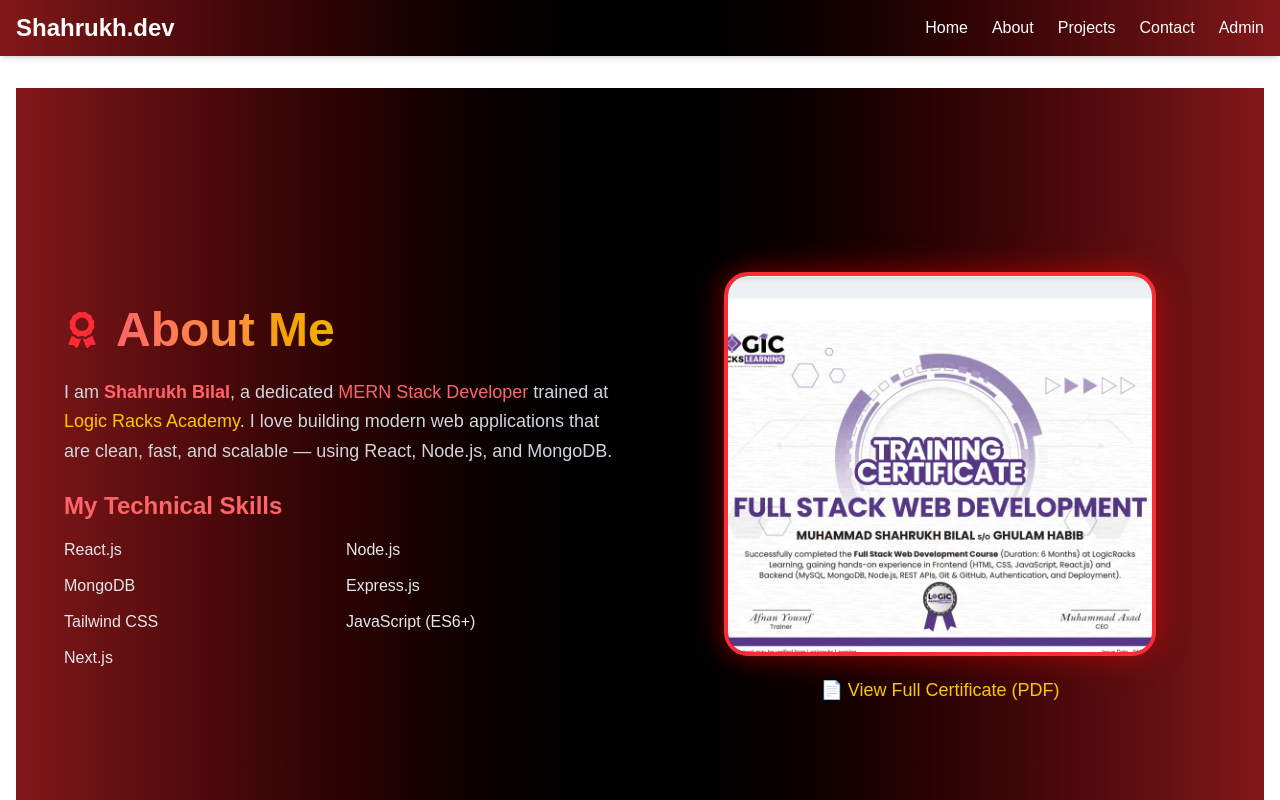
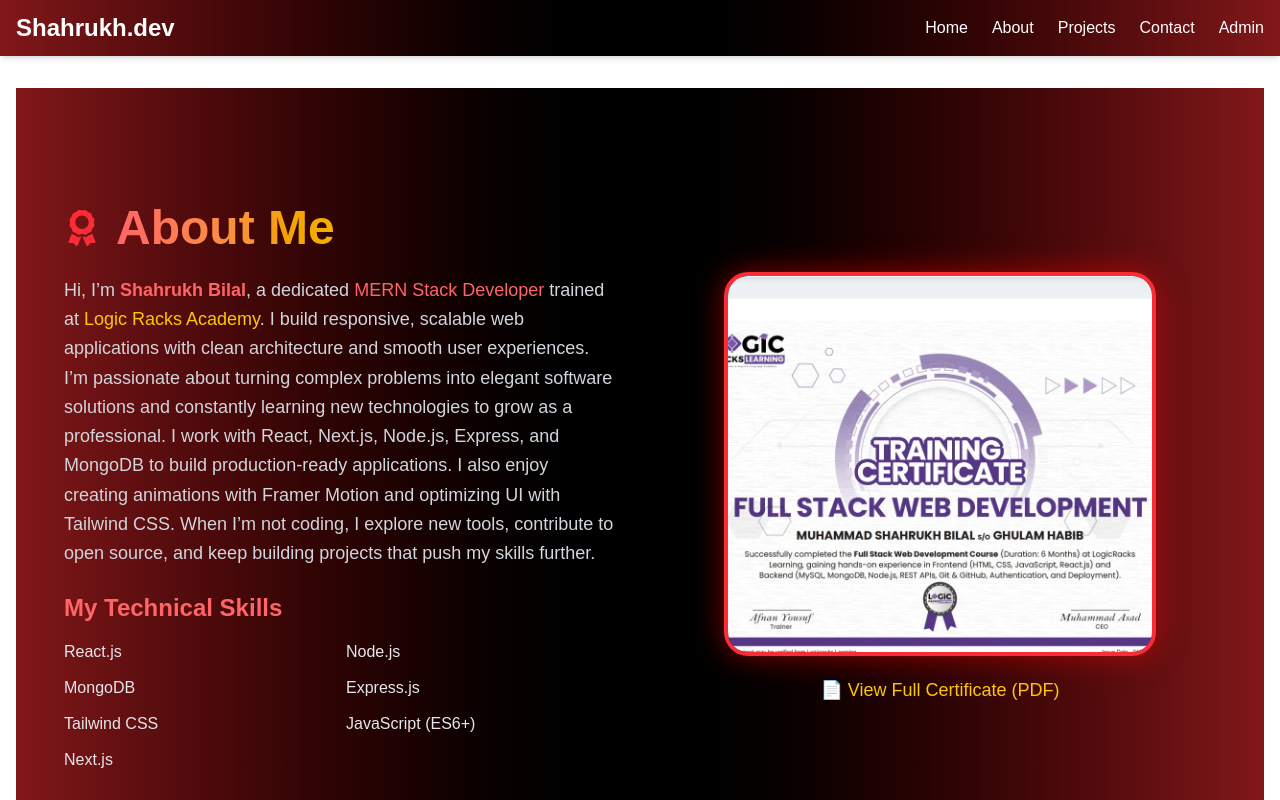
Before and after one commit to shahrukhbilal/Nextjsportfolioproject, a Next.js app: page /about in a window 1280 px wide. Shown: the top 800 px of the page. Built offline with nearby package versions, Linux system fonts and the light colour scheme.

Commit message:
About page updated

```diff
--- a/app/about/page.js
+++ b/app/about/page.js
@@ -27,13 +27,15 @@
             transition={{ duration: 1, delay: 0.3 }}
             className="text-gray-300 leading-relaxed text-base sm:text-lg mb-6"
           >
-            I am{" "}
+            Hi, I’m{" "}
             <span className="text-red-400 font-semibold">Shahrukh Bilal</span>, a
             dedicated <span className="text-red-400">MERN Stack Developer</span>{" "}
             trained at{" "}
-            <span className="text-yellow-400">Logic Racks Academy</span>. I love
-            building modern web applications that are clean, fast, and scalable —
-            using React, Node.js, and MongoDB.
+            <span className="text-yellow-400">Logic Racks Academy</span>. I build responsive, scalable web applications with clean architecture and smooth user experiences. I’m passionate about turning complex problems into elegant software solutions and constantly learning new technologies to grow as a professional.
+
+I work with React, Next.js, Node.js, Express, and MongoDB to build production-ready applications. I also enjoy creating animations with Framer Motion and optimizing UI with Tailwind CSS.
+
+When I’m not coding, I explore new tools, contribute to open source, and keep building projects that push my skills further.
           </motion.p>
 
           <motion.h2
```
